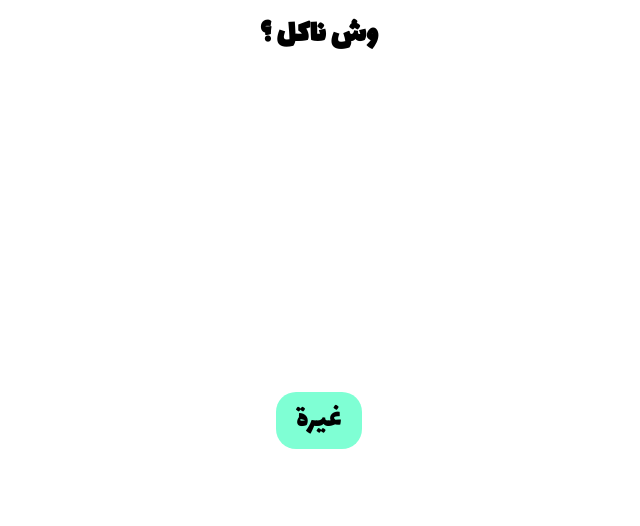
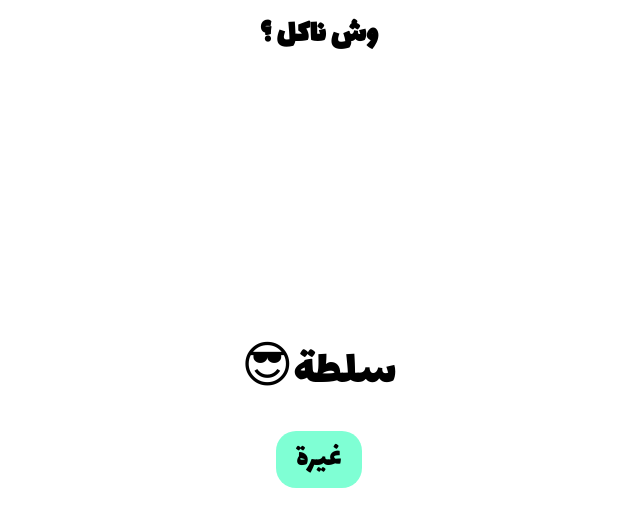
Before and after one commit to 2K39/wish_nakel, a plain HTML site: page index.html in a window 1280 px wide. Both pictures are taken after a click on the button "غيرة". Shown: the whole page, without its empty margins (321-961 px from the left). Drawn offline with Linux system fonts and the light colour scheme.

Commit message:
Update index.html

```diff
--- a/index.html
+++ b/index.html
@@ -63,9 +63,9 @@
 let meal = document.getElementById('meal')
 let limit = 0
 let list
+
 let emoji = ["🤩","😏","😁","😍","😎","😬","😉","🥰","🤤"]
-let random_item =  list[ Math.floor(  Math.random() *  list.length ) ]
-let random_emoji = emoji[    Math.floor(  Math.random() *  emoji.length )  ]
+
 
 
 async function g(){
@@ -75,25 +75,24 @@ async function g(){
     let list_ = await f_.text()
     list = list_.split(/\r?\n/);
     list.pop()
-    meal.innerHTML = list[random_item]
+    meal.innerHTML = emoji[Math.floor(Math.random()*emoji.length)] + list[ Math.floor(Math.random() * await  list.length) ]
     console.log(list)
 }
 g()
 async function suggest(){
-
+    let emoji = ["🤩","😏","😁","😍","😎","😬","😉","🥰","🤤"]
+    let random_item =  list[ Math.floor(  Math.random() *  list.length ) ]
+    let random_emoji = emoji[    Math.floor(  Math.random() *  emoji.length )  ]
     limit++
-
     if ( limit > 10 ) {
         document.querySelector('#notes').innerHTML = '🤓خلاص عاد ما يعجبكم شي'
     }
     else{
         document.querySelector('#notes').innerHTML = ''
     }
-
     meal.innerHTML =  random_emoji + random_item
 }
 
-suggest()
 </script>
 </body>
 </html>
```
